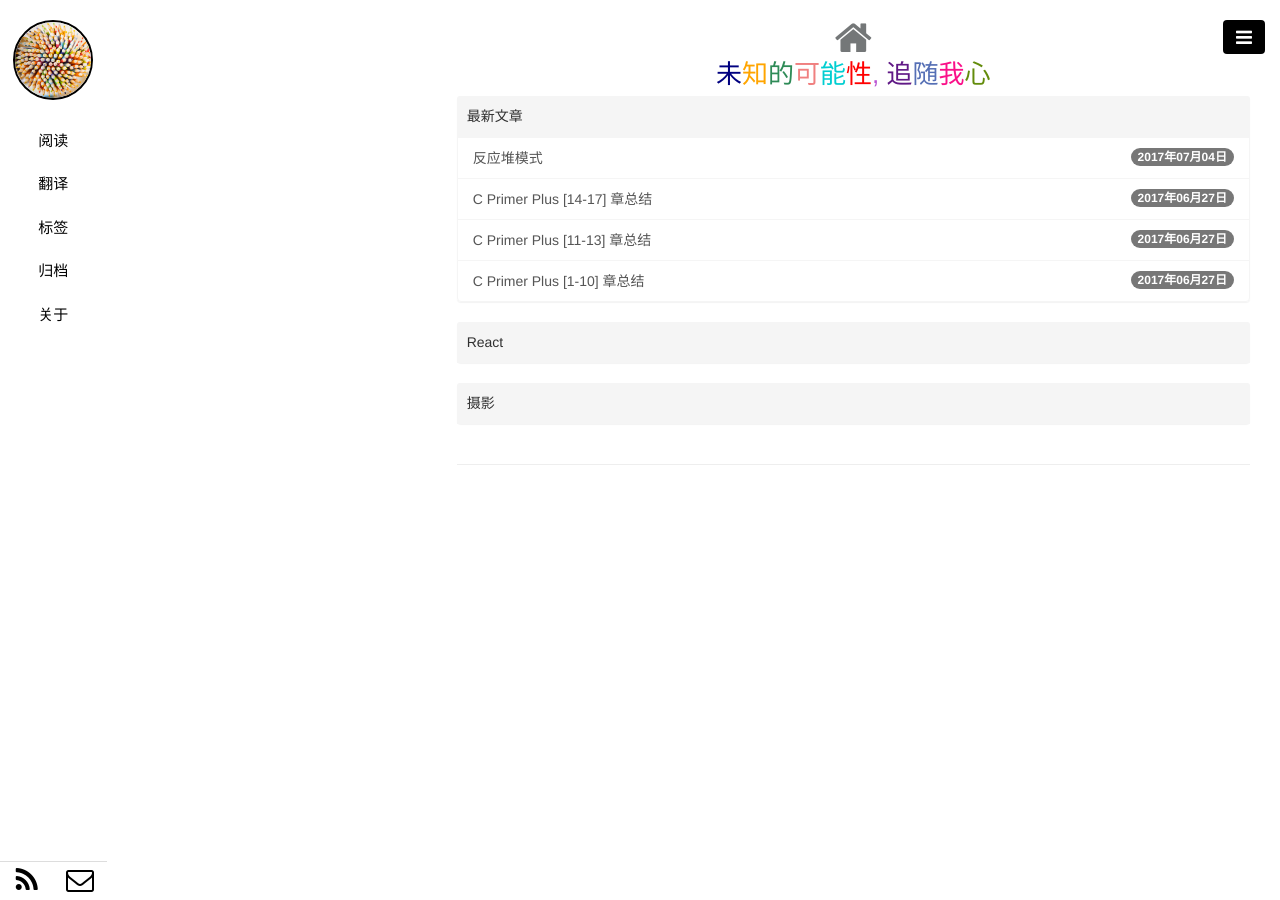
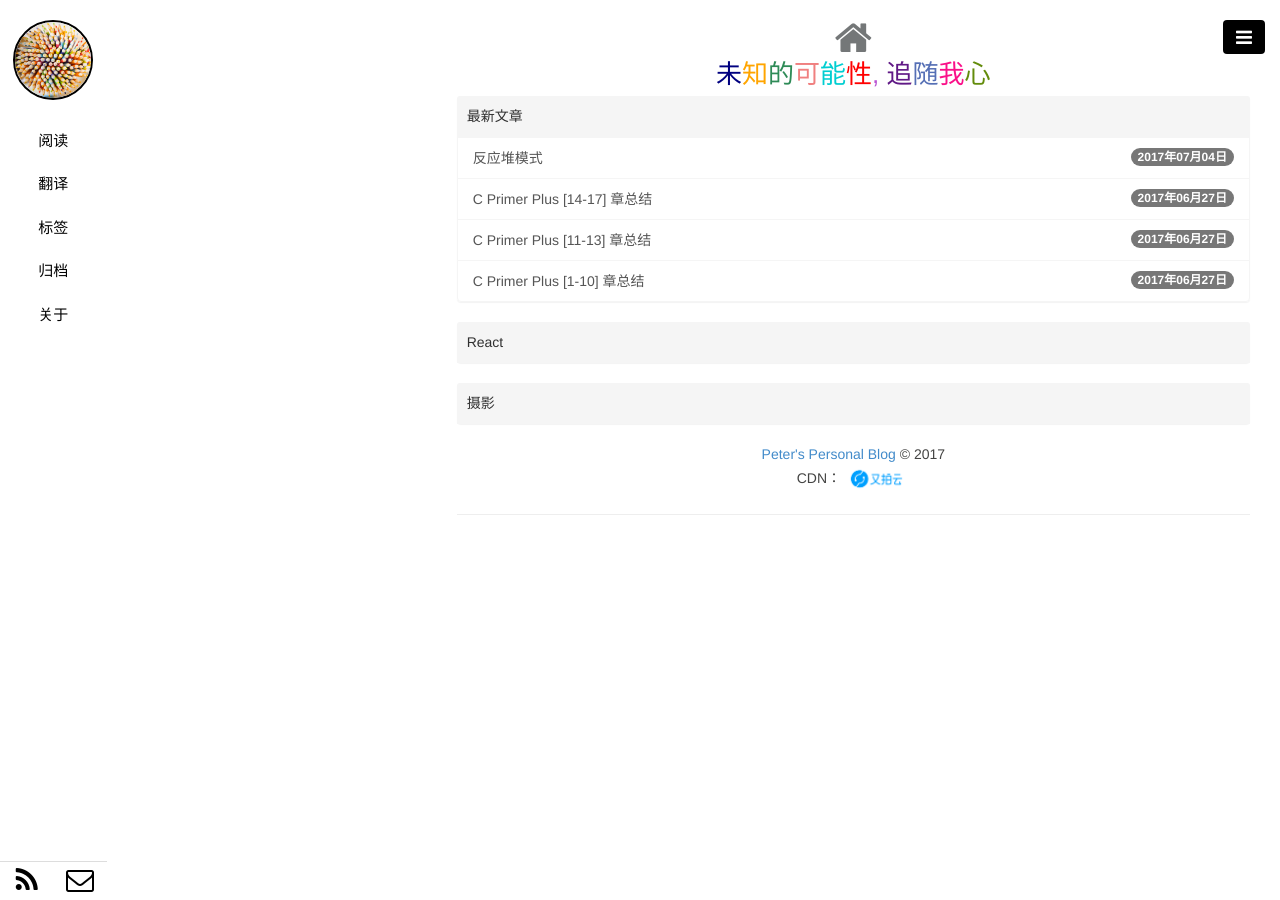
Before and after one commit to pigstars/pigstars.github.io, a Jekyll site: the page built from index.html, in a window 1280 px wide. Built offline with Jekyll 4.4.1, drawn with Linux system fonts in a browser that asks for light colours; the list of posts is cut into pages by our own code; comment, search, counter and statistics services are not loaded.

Commit message:
修复主页的CDN展示

```diff
--- a/index.html
+++ b/index.html
@@ -34,4 +34,12 @@ titlename: 首页
       </div>
     </div>
   {% endfor %}
+
+ <hr/>
+
+<div class="site-footer" align="center">
+<section class="copyright "><a href="http://pigstars.github.io">Peter's Personal Blog</a> &copy; 2017 </section>
+CDN：<a href="https://www.upyun.com/" target="_blank"><img src="/public/img/youpaiyun.png" style="height: 30px" ></a>
 </div>
+
+</div>
```
